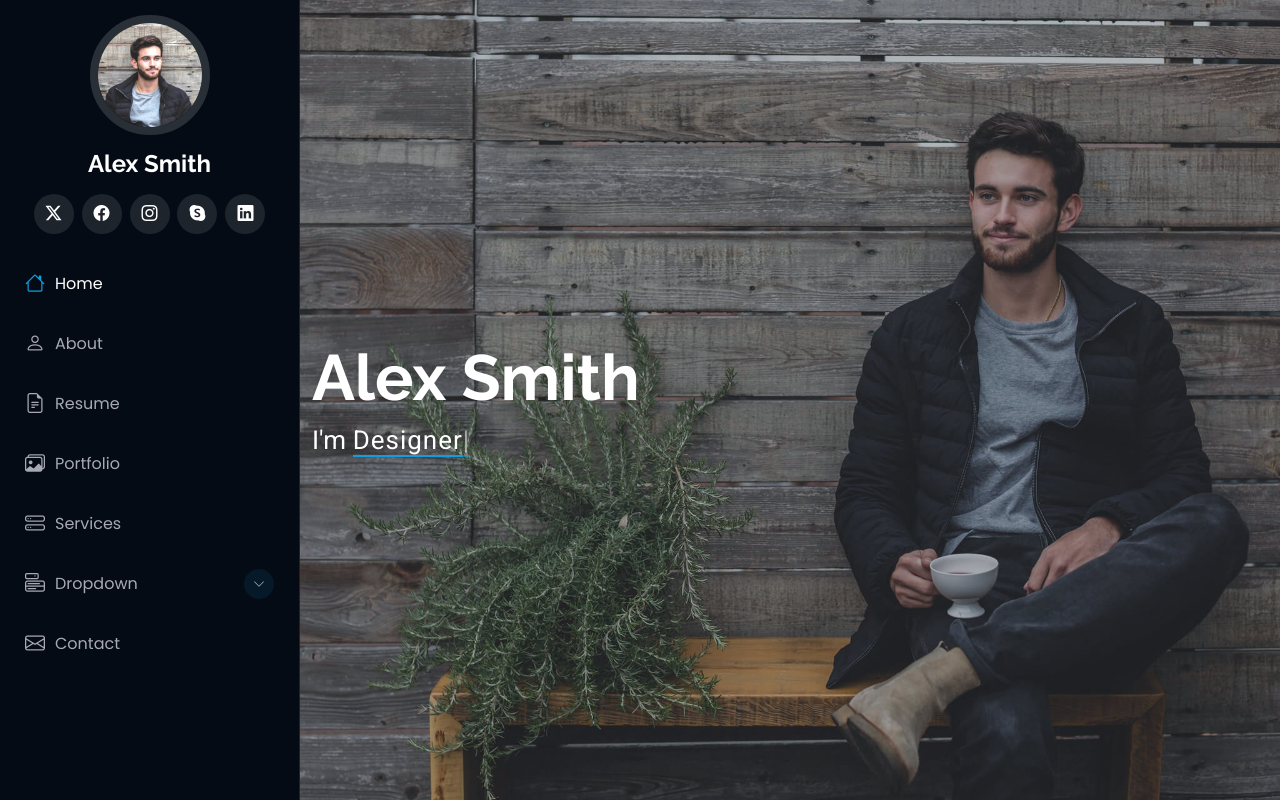
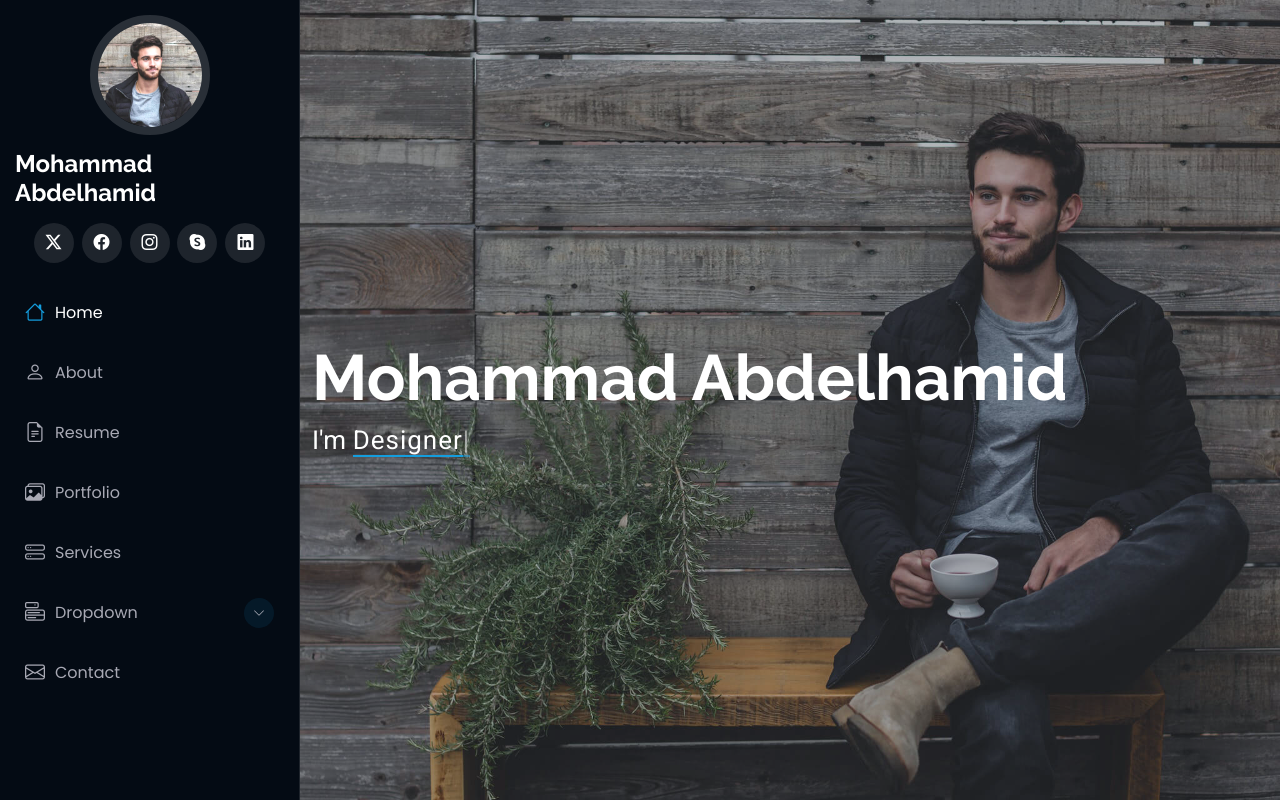
Before and after one commit to 4Mohmd8/4mohmd8, a plain HTML site: page index.html in a window 1280 px wide. Shown: the top 802 px of the page. Drawn offline with Linux system fonts and the light colour scheme.

Commit message:
Update index.html

```diff
--- a/index.html
+++ b/index.html
@@ -48,7 +48,7 @@
     <a href="index.html" class="logo d-flex align-items-center justify-content-center">
       <!-- Uncomment the line below if you also wish to use an image logo -->
       <!-- <img src="assets/img/logo.png" alt=""> -->
-      <h1 class="sitename">Alex Smith</h1>
+      <h1 class="sitename">Mohammad Abdelhamid</h1>
     </a>
 
     <div class="social-links text-center">
@@ -97,7 +97,7 @@
       <img src="assets/img/hero-bg.jpg" alt="" data-aos="fade-in" class="">
 
       <div class="container" data-aos="fade-up" data-aos-delay="100">
-        <h2>Alex Smith</h2>
+        <h2>Mohammad Abdelhamid</h2>
         <p>I'm <span class="typed" data-typed-items="Architect, Designer, Artist, Photographer">Designer</span><span class="typed-cursor typed-cursor--blink" aria-hidden="true"></span><span class="typed-cursor typed-cursor--blink" aria-hidden="true"></span></p>
       </div>
 
```
